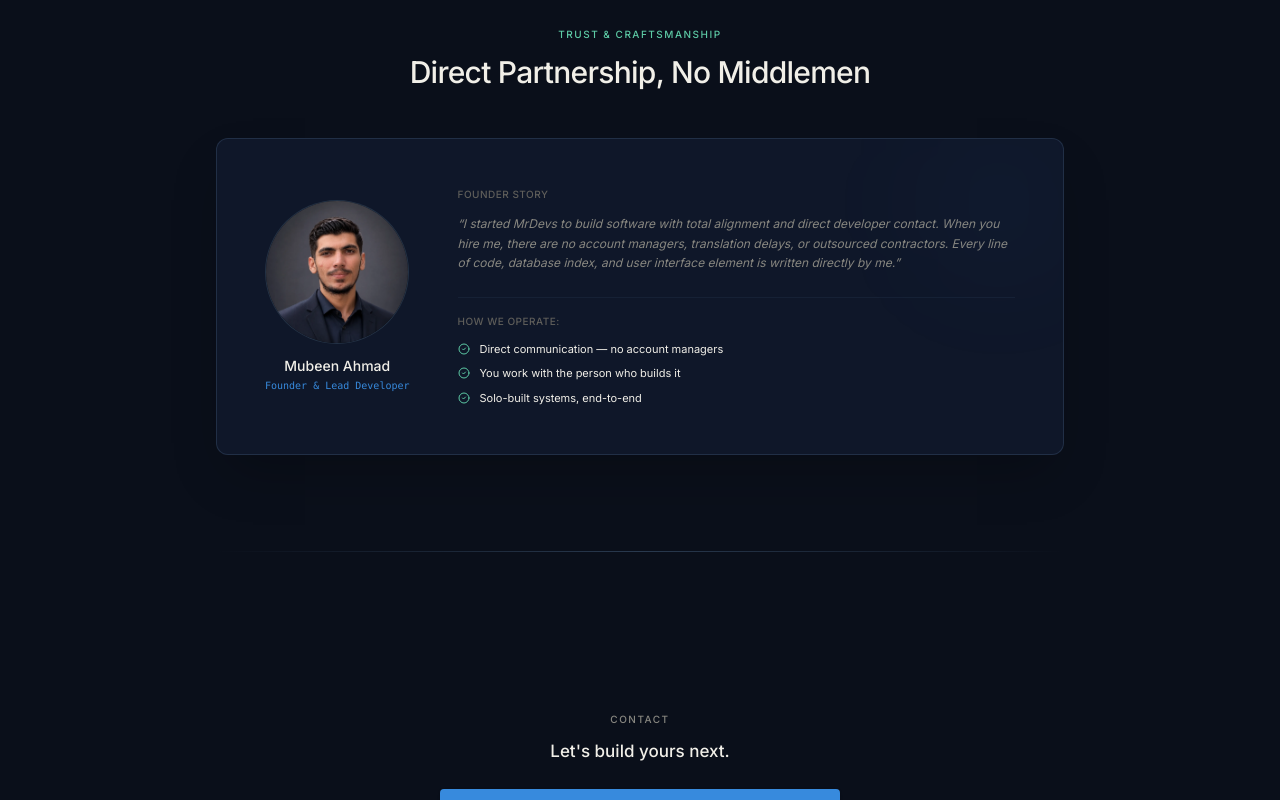
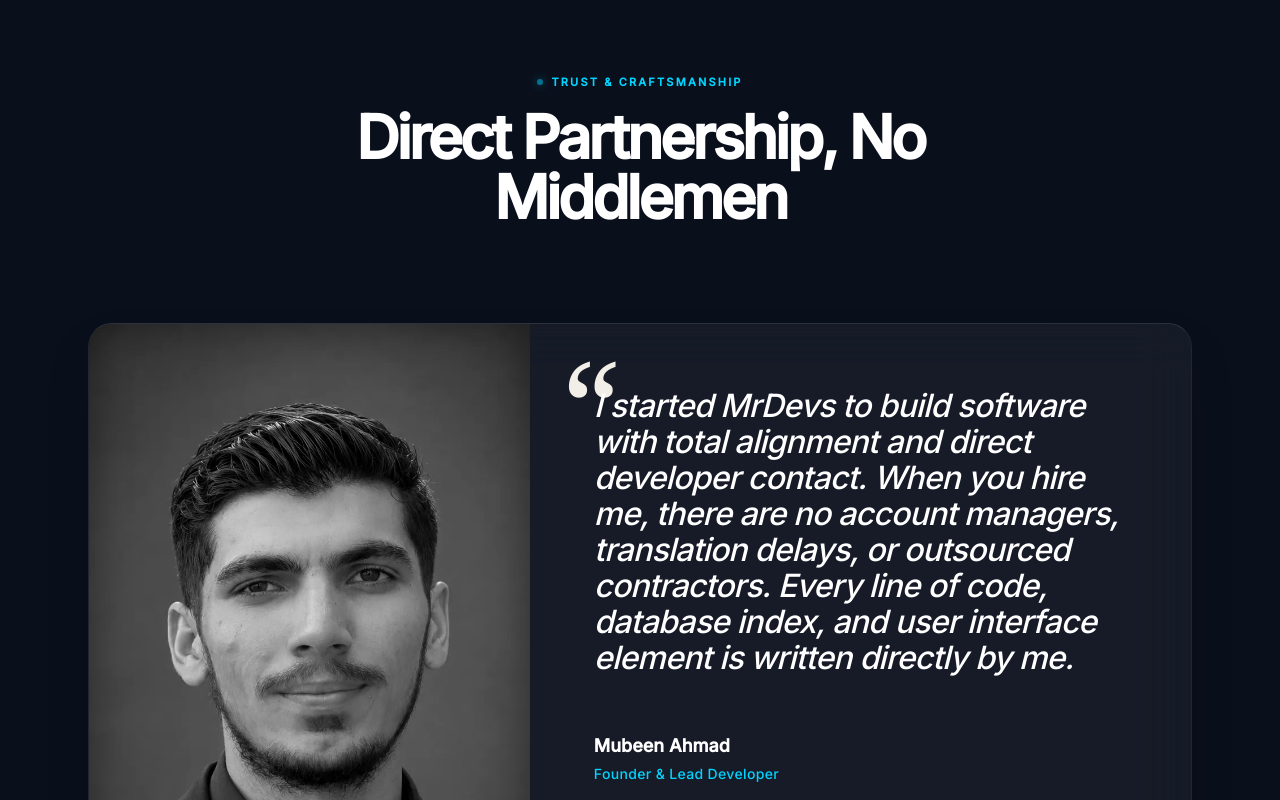
Before and after one commit to bc260205273awa-tech/MrDevs.dev, a Next.js app: page / in a window 1280 px wide. Shown: the part 7960-8760 px from the top of the page. Built offline with nearby package versions, Linux system fonts and the light colour scheme.

Commit message:
Redesign Founder section into premium editorial magazine layout (Phase 7)

```diff
--- a/components/Founder.tsx
+++ b/components/Founder.tsx
@@ -22,79 +22,97 @@
   useScrollReveal(containerRef);
 
   const TRUST_BADGES = [
-    "Direct communication — no account managers",
-    "You work with the person who builds it",
-    "Solo-built systems, end-to-end"
+    "Direct communication",
+    "Solo-built systems",
+    "No outsourced contractors"
   ];
 
   return (
-    <section id="founder" ref={containerRef} className="py-20 bg-[#0a0f1a] font-sans border-t border-[rgba(133,183,235,0.03)] overflow-hidden">
-      <div className="max-w-4xl mx-auto px-6">
+    <section id="founder" ref={containerRef} className="py-24 md:py-32 bg-bg-main font-sans overflow-hidden">
+      <div className="max-w-6xl mx-auto px-6">
 
         {/* Section Header */}
-        <div className="flex flex-col items-center mb-12 text-center scroll-reveal">
-          <span className="text-[10px] font-medium text-[#5DCAA5] tracking-[0.15em] uppercase mb-3 select-none">
-            Trust & Craftsmanship
-          </span>
-          <h2 className="text-2xl md:text-3xl font-medium text-[#f1efe8] tracking-tight">
+        <div className="flex flex-col items-center mb-16 md:mb-24 text-center scroll-reveal">
+          <div className="flex items-center justify-center gap-2 mb-4">
+            <span className="w-1.5 h-1.5 rounded-full bg-accent-cyan animate-pulse shadow-[0_0_8px_rgba(0,212,255,0.8)]"></span>
+            <span className="text-[11px] font-bold text-accent-cyan tracking-[0.2em] uppercase select-none">
+              Trust & Craftsmanship
+            </span>
+          </div>
+          <h2 className="text-4xl md:text-5xl lg:text-6xl font-bold text-text-heading tracking-tighter max-w-3xl text-center leading-[1.05]">
             Direct Partnership, No Middlemen
           </h2>
         </div>
 
-        {/* Founder Card */}
-        <div className="scroll-reveal relative bg-[#0f1729] border border-[rgba(133,183,235,0.15)] rounded-xl p-8 md:p-12 overflow-hidden shadow-2xl flex flex-col md:flex-row items-center gap-8 md:gap-12">
-          {/* Accent glow */}
-          <div className="absolute top-0 right-0 w-32 h-32 bg-[#378ADD]/5 rounded-full blur-3xl pointer-events-none" />
+        {/* Editorial Glass Container */}
+        <div className="scroll-reveal relative bg-white/5 backdrop-blur-xl border border-white/5 border-t-white/10 rounded-3xl overflow-hidden flex flex-col md:flex-row shadow-2xl">
 
-          {/* Photo Placeholder */}
-          <div className="shrink-0 flex flex-col items-center gap-3">
+          {/* Left Side: Dramatic Vertical Portrait */}
+          <div className="w-full md:w-2/5 shrink-0 relative aspect-square md:aspect-auto md:min-h-[500px]">
             {imageUrl ? (
-              <div className="relative w-36 h-36 rounded-full overflow-hidden border border-[rgba(133,183,235,0.2)] bg-[#0a0f1a]">
-                <Image src={imageUrl} alt={name} fill className="object-cover" />
-              </div>
+              <Image
+                src={imageUrl}
+                alt={name}
+                fill
+                className="object-cover object-top md:object-center grayscale hover:grayscale-0 transition-all duration-700"
+                sizes="(max-width: 768px) 100vw, 40vw"
+              />
             ) : (
-              <div className="w-36 h-36 rounded-full border border-dashed border-[rgba(133,183,235,0.3)] bg-[#0a0f1a] flex flex-col items-center justify-center p-4 text-center text-[10px] text-[#888780] gap-2">
-                <User size={24} className="text-[#378ADD]/65" />
-                <span>Founder Photo<br />(300x300px)</span>
+              <div className="w-full h-full bg-white/5 flex flex-col items-center justify-center text-[#888780] gap-4">
+                <User size={48} className="text-accent-cyan/50" />
+                <span className="text-xs uppercase tracking-widest">Portrait Slot</span>
               </div>
             )}
-            <div className="text-center">
-              <h3 className="font-medium text-sm text-[#f1efe8]">{name}</h3>
-              <p className="text-[10px] text-[#378ADD] font-mono mt-0.5">{role}</p>
-            </div>
+
+            {/* Subtle inner shadow for depth against the image */}
+            <div className="absolute inset-0 shadow-[inset_0_0_40px_rgba(0,0,0,0.4)] pointer-events-none" />
           </div>
 
-          {/* Founder Bio / Story */}
-          <div className="flex-1 flex flex-col gap-6">
-            <div className="flex flex-col gap-3">
-              <span className="text-[10px] font-medium text-[#5F5E5A] tracking-wider uppercase select-none">
-                Founder Story
-              </span>
-              <p className="text-xs text-[#888780] leading-relaxed italic">
-                &ldquo;{story}&rdquo;
-              </p>
+          {/* Right Side: Pull-Quote & Content */}
+          <div className="flex-1 flex flex-col justify-between p-8 md:p-12 lg:p-16 relative">
+
+            {/* Ambient Glow */}
+            <div className="absolute top-0 right-0 w-64 h-64 bg-accent-primary/10 rounded-full blur-3xl pointer-events-none" />
+
+            <div className="relative z-10 flex flex-col gap-6">
+              {/* Giant Stylized Quotation Mark */}
+              <div className="text-accent-cyan/20 text-8xl md:text-9xl font-serif absolute -top-8 -left-4 md:-top-12 md:-left-8 select-none pointer-events-none">
+                &ldquo;
+              </div>
+
+              {/* Massive Pull Quote */}
+              <div className="relative z-10">
+                <p className="text-2xl md:text-3xl lg:text-[32px] font-medium text-white italic leading-relaxed tracking-tight">
+                  {story}
+                </p>
+              </div>
+
+              {/* Founder Bio Line */}
+              <div className="mt-4 md:mt-8 flex flex-col">
+                <h3 className="font-semibold text-lg text-text-heading">{name}</h3>
+                <p className="text-sm text-accent-cyan tracking-wide font-medium mt-1">{role}</p>
+              </div>
             </div>
 
-            {/* Trust Badges */}
-            <div className="flex flex-col gap-2 pt-4 border-t border-[rgba(133,183,235,0.06)]">
-              <span className="text-[10px] font-medium text-[#5F5E5A] tracking-wider uppercase select-none mb-1">
-                How We Operate:
-              </span>
-              <div className="flex flex-col gap-2">
+            {/* Horizontal Trust Badges Ribbon */}
+            <div className="relative z-10 mt-12 md:mt-24 pt-6 md:pt-8 border-t border-white/10">
+              <div className="flex flex-wrap items-center gap-x-8 gap-y-4">
                 {TRUST_BADGES.map((badge, idx) => (
-                  <div key={idx} className="flex items-center gap-2.5">
-                    <CheckCircle2 size={12} className="text-[#5DCAA5]" />
-                    <span className="text-[11px] text-[#f1efe8]">{badge}</span>
+                  <div key={idx} className="flex items-center gap-3">
+                    <CheckCircle2 size={18} className="text-accent-cyan shrink-0" />
+                    <span className="text-[13px] md:text-sm text-text-body font-medium tracking-wide">
+                      {badge}
+                    </span>
                   </div>
                 ))}
               </div>
             </div>
+
           </div>
-
         </div>
 
         {/* Section Divider */}
-        <div className="section-divider mt-24" />
+        <div className="section-divider mt-32 opacity-50" />
       </div>
     </section>
   );
```
